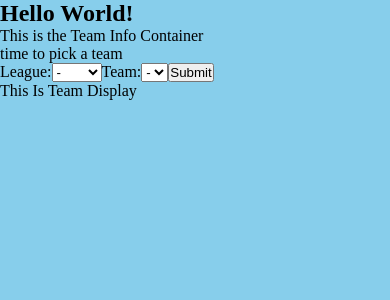
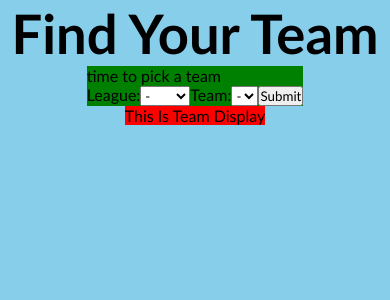
Before and after one commit to wrobinson91/william-hill-app, a React app: page / in a window 390 px wide. Shown: the top 300 px of the page. Built offline with nearby package versions, Linux system fonts and the light colour scheme.

Commit message:
images more responsive

```diff
--- a/index.html
+++ b/index.html
@@ -11,7 +11,7 @@
 
 <body>
 
-  <main id="root"></main>
+  <main id="app"></main>
 
 </body>
 
--- a/src/client/components/App.jsx
+++ b/src/client/components/App.jsx
@@ -5,7 +5,7 @@ import TeamInfoContainer from '../containers/TeamInfoContainer';
 
 const App = () => (
   <>
-    <h2>Hello World!</h2>
+    <h1>Find Your Team</h1>
     <TeamInfoContainer />
   </>
 );
--- a/src/client/components/TeamDisplay.jsx
+++ b/src/client/components/TeamDisplay.jsx
@@ -1,12 +1,22 @@
 import React from 'react';
 
 const TeamDisplay = (props) => {
-  const { teamInfo } = props;
-  console.log('rendering team display');
+  const {
+    name, yearFormed, league, manager, stadium, website, description, badge,
+  } = props.teamInfo;
+  console.log('rendering team display. name: ', name);
   return (
-    <article>
+    <section className="team-info-display">
       This Is Team Display
-    </article>
+      {name
+        && (
+        <>
+          <h2>{name}</h2>
+          <img src={`${badge}`} alt={`${name}-team-badge`} />
+        </>
+        )
+      }
+    </section>
   );
 };
 
--- a/src/client/components/TeamSelection.jsx
+++ b/src/client/components/TeamSelection.jsx
@@ -22,30 +22,32 @@ const TeamSelection = (props) => {
         body: JSON.stringify({ teamName: inputTeamInfo.team }),
       })
         .then(res => res.json())
-        .then(data => console.log('here some data: ', data))
+        .then((fetchedTeamData) => {
+          console.log('here\'s some data: ', fetchedTeamData);
+          setTeamInfo(fetchedTeamData);
+        })
         .catch((e) => {
           console.log('Error in fetch process: ', e);
         });
     }
   };
 
-  console.log('in team selection. inputTeamInfo: ', inputTeamInfo);
   return (
-    <article>
+    <article className="team-selection">
       time to pick a team
       <form onSubmit={onSubmit}>
 
         <label>
           League:
           <select name="pickLeague" id="pickLeague" defaultValue="-" value={inputTeamInfo.league} onChange={() => setInputTeamInfo({ ...inputTeamInfo, league: event.target.value, team: '-' })}>
-            {Object.keys(teamOptions).map((league, idx) => <option value={league}>{league}</option>)}
+            {Object.keys(teamOptions).map((league, idx) => <option key={`league-option-${idx}`} value={league}>{league}</option>)}
           </select>
         </label>
 
         <label>
           Team:
           <select name="pickTeam" id="pickTeam" value={inputTeamInfo.team} onChange={() => setInputTeamInfo({ ...inputTeamInfo, team: event.target.value })}>
-            {inputTeamInfo.league && teamOptions[inputTeamInfo.league].map((team, idx) => <option value={team}>{team}</option>)}
+            {inputTeamInfo.league && teamOptions[inputTeamInfo.league].map((team, idx) => <option key={`team-option-${idx}`} value={team}>{team}</option>)}
           </select>
         </label>
 
--- a/src/client/containers/TeamInfoContainer.jsx
+++ b/src/client/containers/TeamInfoContainer.jsx
@@ -6,13 +6,21 @@ import TeamDisplay from '../components/TeamDisplay';
 const TeamInfoContainer = () => {
   const [teamInfo, setTeamInfo] = useState({
     teamData: {
-      name: null,
+      name: '',
+      yearFormed: -1,
+      league: '',
+      manager: '',
+      stadium: {
+      },
+      website: '',
+      description: '',
+      badge: '',
     },
   });
 
   return (
-    <section>
-      This is the Team Info Container
+    <section className="team-info-container">
+      <h1>{teamInfo.name}</h1>
       <TeamSelection setTeamInfo={setTeamInfo} />
       <TeamDisplay teamInfo={teamInfo} />
     </section>
--- a/src/client/index.js
+++ b/src/client/index.js
@@ -4,4 +4,4 @@ import App from './components/App';
 
 import './stylesheet/App.scss';
 
-ReactDOM.render(<App />, document.getElementById('root'));
+ReactDOM.render(<App />, document.getElementById('app'));
--- a/src/client/stylesheet/App.scss
+++ b/src/client/stylesheet/App.scss
@@ -1,8 +1,37 @@
+@import '_teamDisplay.scss';
+@import '_teamSelection.scss';
+@import '_teamInfoContainer.scss';
+
 * {
   margin: 0;
   padding: 0;
+  font-family: 'Trebuchet MS', 'Lucida Sans Unicode', 'Lucida Grande', 'Lucida Sans', Arial, sans-serif;
 }
 
 body {
   background-color: skyblue;
 }
+
+@media screen and (max-width: 992px) {
+  #app {
+    width: 75vw;
+  }
+  img {
+    width: 75%;
+    margin-left: auto;
+    margin-right: auto;
+    display: block;
+    // need more use here
+  }
+}
+
+
+
+#app {
+  h1 {
+    font-size: 3.4rem;
+    text-align: center;
+  }
+
+  width: 100%;
+}
--- /dev/null
+++ b/src/client/stylesheet/_teamDisplay.scss
@@ -0,0 +1,26 @@
+.team-info-display {
+  background-color: red;
+  align-self: center;
+  order: 20;
+
+  h2 {
+    text-align: center;
+    font-size: 3rem;
+  }
+
+  img {
+    margin-left: auto;
+    margin-right: auto;
+    display: block;
+  }
+
+  @media screen and (max-width: 992px) {
+    img {
+      width: 75%;
+      margin-left: auto;
+      margin-right: auto;
+      display: block;
+      // need more use here
+    }
+  }
+}
--- /dev/null
+++ b/src/client/stylesheet/_teamInfoContainer.scss
@@ -0,0 +1,9 @@
+.team-info-container {
+  display: flex;
+  flex-direction: column;
+  justify-content: center;
+
+  h1 {
+    text-align: center;
+  }
+}
--- /dev/null
+++ b/src/client/stylesheet/_teamSelection.scss
@@ -0,0 +1,7 @@
+.team-selection {
+  background-color: green;
+  align-self: center;
+  order: 10;
+
+
+}
```
Also changed, not shown: src/server/controllers/teamDataController.js (+4 -4 lines).
